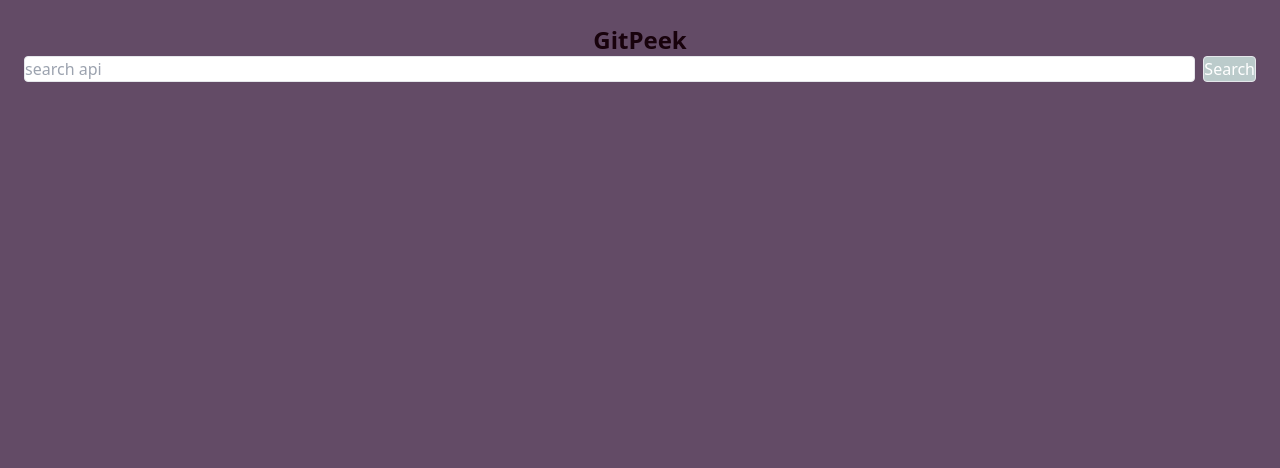
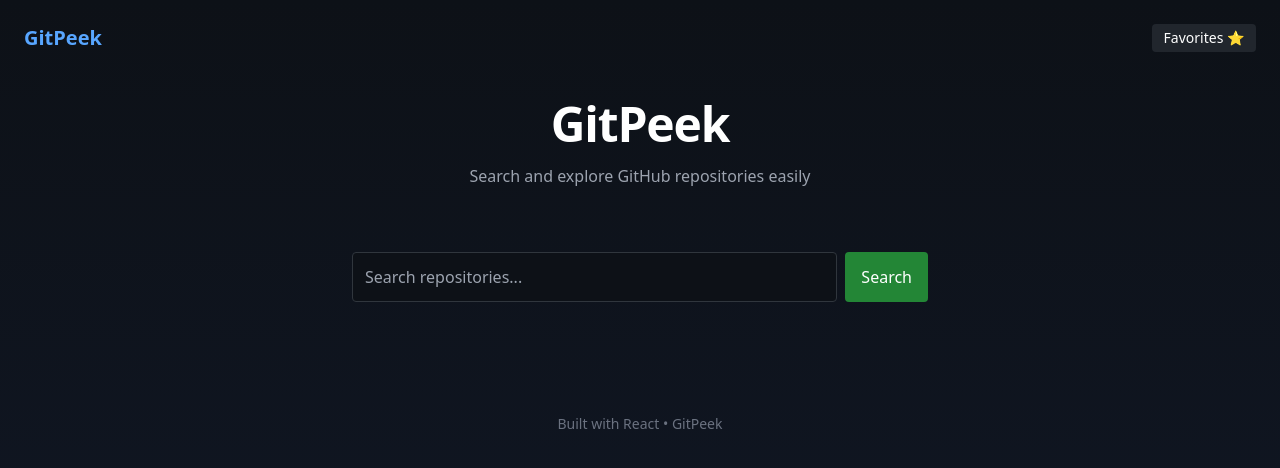
Before and after one commit to shauryasync/gitpeek, a React (Vite) app: page / in a window 1280 px wide. Shown: the top 468 px of the page. Built offline with nearby package versions, Linux system fonts and the light colour scheme.

Commit message:
feat: add Favorites page to save repos & made UI refinements

```diff
--- a/src/App.jsx
+++ b/src/App.jsx
@@ -6,6 +6,7 @@
 import { searchRepos } from "./services/githubApi";
 import { Routes, Route } from "react-router-dom";
 import UserProfile from "./pages/UserProfile";
+import Favorites from "./pages/Favorites";
 
 function App() {
   const [searchText, setSearchText] = useState("");
@@ -31,7 +32,7 @@
   };
 
   return (
-    <div className="bg-[#634B66] min-h-screen p-6 text-white">
+    <div className="min-h-screen bg-gradient-to-b from-[#0d1117] to-[#111827] text-white p-6">
       <Navbar />
 
       <Routes>
@@ -40,23 +41,41 @@
           path="/"
           element={
             <>
-              <SearchBar
-                searchText={searchText}
-                setSearchText={setSearchText}
-                onSearch={onSearch}
-              />
+              {/* Hero Section */}
+              <div className="text-center mt-12">
+                <h1 className="text-5xl font-bold tracking-tight">GitPeek</h1>
 
-              {loading && <p className="text-center mt-6">Loading...</p>}
+                <p className="text-gray-400 mt-4">
+                  Search and explore GitHub repositories easily
+                </p>
+              </div>
+
+              {/* Search */}
+              <div className="mt-8 flex justify-center">
+                <SearchBar
+                  searchText={searchText}
+                  setSearchText={setSearchText}
+                  onSearch={onSearch}
+                />
+              </div>
+
+              {/* States */}
+              {loading && (
+                <p className="text-center mt-6 text-gray-300">Loading...</p>
+              )}
 
               {error && (
                 <p className="text-center mt-6 text-red-400">{error}</p>
               )}
 
               {!loading && repos.length === 0 && hasSearched && !error && (
-                <p className="text-center mt-6">No repositories found</p>
+                <p className="text-center mt-6 text-gray-400">
+                  No repositories found
+                </p>
               )}
 
-              <div className="grid md:grid-cols-2 lg:grid-cols-3 gap-4 mt-8">
+              {/* Repo Grid */}
+              <div className="grid md:grid-cols-2 lg:grid-cols-3 gap-6 mt-12">
                 {repos.map((repo) => (
                   <RepoCard key={repo.id} repo={repo} />
                 ))}
@@ -68,7 +87,11 @@
         {/* Repo Details Page */}
         <Route path="/repo/:owner/:repo" element={<RepoDetails />} />
         <Route path="/user/:username" element={<UserProfile />} />
+        <Route path="/favorites" element={<Favorites />} />
       </Routes>
+      <footer className="mt-16 text-center text-gray-500 text-sm">
+        <p>Built with React • GitPeek</p>
+      </footer>
     </div>
   );
 }
--- a/src/components/Navbar.jsx
+++ b/src/components/Navbar.jsx
@@ -1,12 +1,21 @@
-import React from "react";
+import { Link } from "react-router-dom";
 
 function Navbar() {
   return (
-    <div>
-      <nav className="text-center font-semibold text-2xl text-[#18020C]">
-        GitPeek
-      </nav>
-    </div>
+    <nav className="flex justify-between items-center mb-10">
+      <Link to="/">
+        <h1 className="text-xl font-bold text-[#58a6ff] hover:opacity-80">
+          GitPeek
+        </h1>
+      </Link>
+
+      <Link
+        to="/favorites"
+        className="text-sm bg-[#21262d] px-3 py-1 rounded hover:bg-[#30363d]"
+      >
+        Favorites ⭐
+      </Link>
+    </nav>
   );
 }
 
--- a/src/components/RepoCard.jsx
+++ b/src/components/RepoCard.jsx
@@ -1,19 +1,56 @@
 import { Link } from "react-router-dom";
 
-function RepoCard({ repo }) {
+function RepoCard({ repo, isFavoritePage = false }) {
+  const saveRepo = () => {
+    const stored = JSON.parse(localStorage.getItem("favorites")) || [];
+
+    const exists = stored.find((item) => item.id === repo.id);
+    if (exists) return;
+
+    stored.push(repo);
+    localStorage.setItem("favorites", JSON.stringify(stored));
+  };
+
+  const removeRepo = () => {
+    const stored = JSON.parse(localStorage.getItem("favorites")) || [];
+
+    const updated = stored.filter((item) => item.id !== repo.id);
+
+    localStorage.setItem("favorites", JSON.stringify(updated));
+
+    window.location.reload();
+  };
+
   return (
-    <Link to={`/repo/${repo.owner.login}/${repo.name}`}>
-      <div className="border rounded p-4 bg-white text-black shadow hover:scale-105 transition">
+    <div className="bg-[#161b22] border border-[#30363d] rounded p-4 hover:border-[#58a6ff] transition">
+      <Link to={`/repo/${repo.owner.login}/${repo.name}`}>
         <h2 className="text-lg font-semibold">{repo.name}</h2>
 
-        <p className="text-sm text-gray-600 mt-2">{repo.description}</p>
+        <p className="text-sm text-gray-400 mt-2">{repo.description}</p>
 
         <div className="flex gap-4 mt-3 text-sm">
           <span>⭐ {repo.stargazers_count}</span>
           <span>🍴 {repo.forks_count}</span>
         </div>
-      </div>
-    </Link>
+      </Link>
+
+      {/* Conditional Button */}
+      {isFavoritePage ? (
+        <button
+          onClick={removeRepo}
+          className="mt-4 bg-red-500 px-3 py-1 rounded text-white"
+        >
+          Remove
+        </button>
+      ) : (
+        <button
+          onClick={saveRepo}
+          className="mt-4 bg-[#238636] px-3 py-1 rounded text-white"
+        >
+          Save
+        </button>
+      )}
+    </div>
   );
 }
 
--- a/src/components/SearchBar.jsx
+++ b/src/components/SearchBar.jsx
@@ -4,18 +4,21 @@
     onSearch(searchText);
   };
   return (
-    <form onSubmit={handleSubmit}>
-      <div className="flex justify-between gap-2 w-full">
+    <form
+      onSubmit={handleSubmit}
+      className="flex gap-2 w-full max-w-xl mx-auto mt-8"
+    >
       <input
-          placeholder="search api"
+        type="text"
+        placeholder="Search repositories..."
         value={searchText}
-          className="border rounded w-full text-black"
         onChange={(e) => setSearchText(e.target.value)}
+        className="flex-1 p-3 rounded bg-[#0d1117] border border-[#30363d] outline-none"
       />
-        <button type="submit" className="rounded border bg-[#BBCBCB]">
+
+      <button className="bg-[#238636] px-4 py-2 rounded hover:bg-[#2ea043]">
         Search
       </button>
-      </div>
     </form>
   );
 }
--- /dev/null
+++ b/src/pages/Favorites.jsx
@@ -0,0 +1,26 @@
+import React, { useState } from "react";
+import RepoCard from "../components/RepoCard";
+
+function Favorites() {
+  const [favorites] = useState(() => {
+    return JSON.parse(localStorage.getItem("favorites")) || [];
+  });
+
+  return (
+    <div className="mt-8 p-4">
+      <h2 className="text-2xl font-bold text-white text-center">Favorites</h2>
+
+      {favorites.length === 0 ? (
+        <p className="text-center text-white mt-4">No saved repositories</p>
+      ) : (
+        <div className="grid md:grid-cols-2 lg:grid-cols-3 gap-4 mt-6">
+          {favorites.map((repo) => (
+            <RepoCard key={repo.id} repo={repo} isFavoritePage={true} />
+          ))}
+        </div>
+      )}
+    </div>
+  );
+}
+
+export default Favorites;
```
Lines whose indentation alone changed are shown as unchanged.
